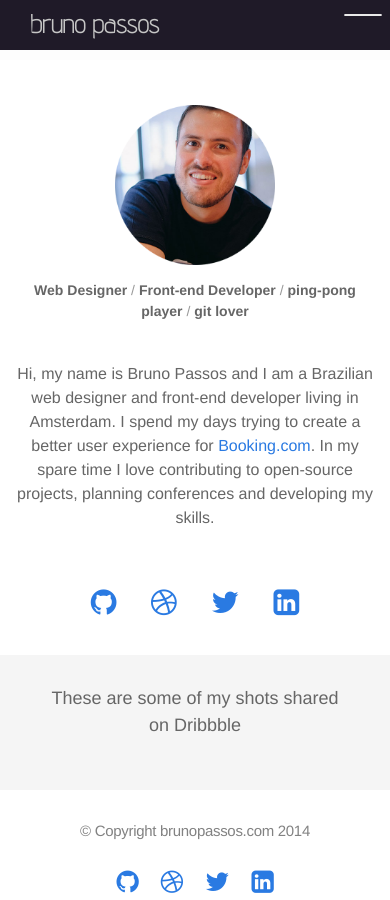
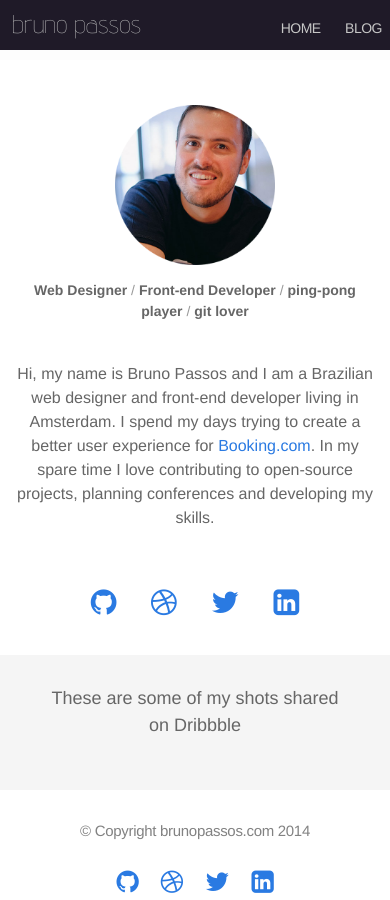
Before and after one commit to bpassos-zz/bpassos.github.io, a Jekyll site: the page built from index.html, in a window 390 px wide and 900 px high. Built offline with Jekyll 4.4.1, drawn with Linux system fonts in a browser that asks for light colours; nearby versions of some CDN libraries.

Commit message:
removal of mobile menu

```diff
--- a/css/main.css
+++ b/css/main.css
@@ -142,7 +142,6 @@ li {
     /*width: 250px;*/
     font-family: 'Advent Pro', sans-serif;
     font-size: 1.6em;
-    font-weight: 600;
     color: #C0C0C0;
     display: inline-block;
     position: absolute;
@@ -608,6 +607,7 @@ li {
   .title a{
     /*width: 250px;*/
     top: 0px;
+    left: 12px;
   }
 
   .post-image {
@@ -651,15 +651,21 @@ li {
   .site-nav {
     position: fixed;
     z-index: 10;
+    top: 0px; right: 8px;
+  }
+
+  /*.site-nav {
+    position: fixed;
+    z-index: 10;
     top: 14px; right: 8px;
     background-color: white;
     -webkit-border-radius: 5px;
     -moz-border-radius: 5px;
     border-radius: 5px;
     border: 1px solid #e8e8e8;
-  }
+  }*/
 
-  .site-nav .menu-icon {
+  /*.site-nav .menu-icon {
     display: block;
     font-size: 24px;
     color: #505050;
@@ -685,7 +691,7 @@ li {
     line-height: 1.25;
     padding: 5px 10px;
     margin: 0;
-  }
+  }*/
 
   .post-header h1 { font-size: 36px; }
   .post-content h2 { font-size: 28px; }
```
